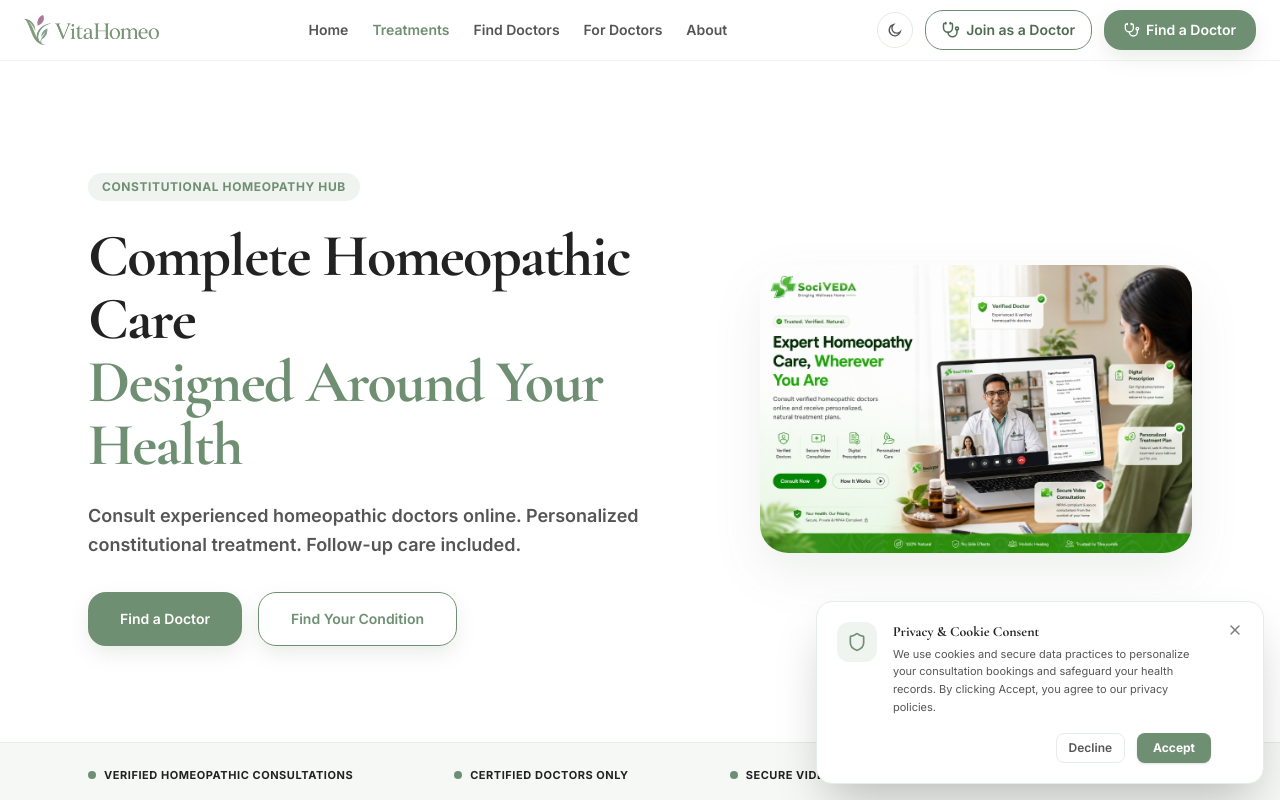
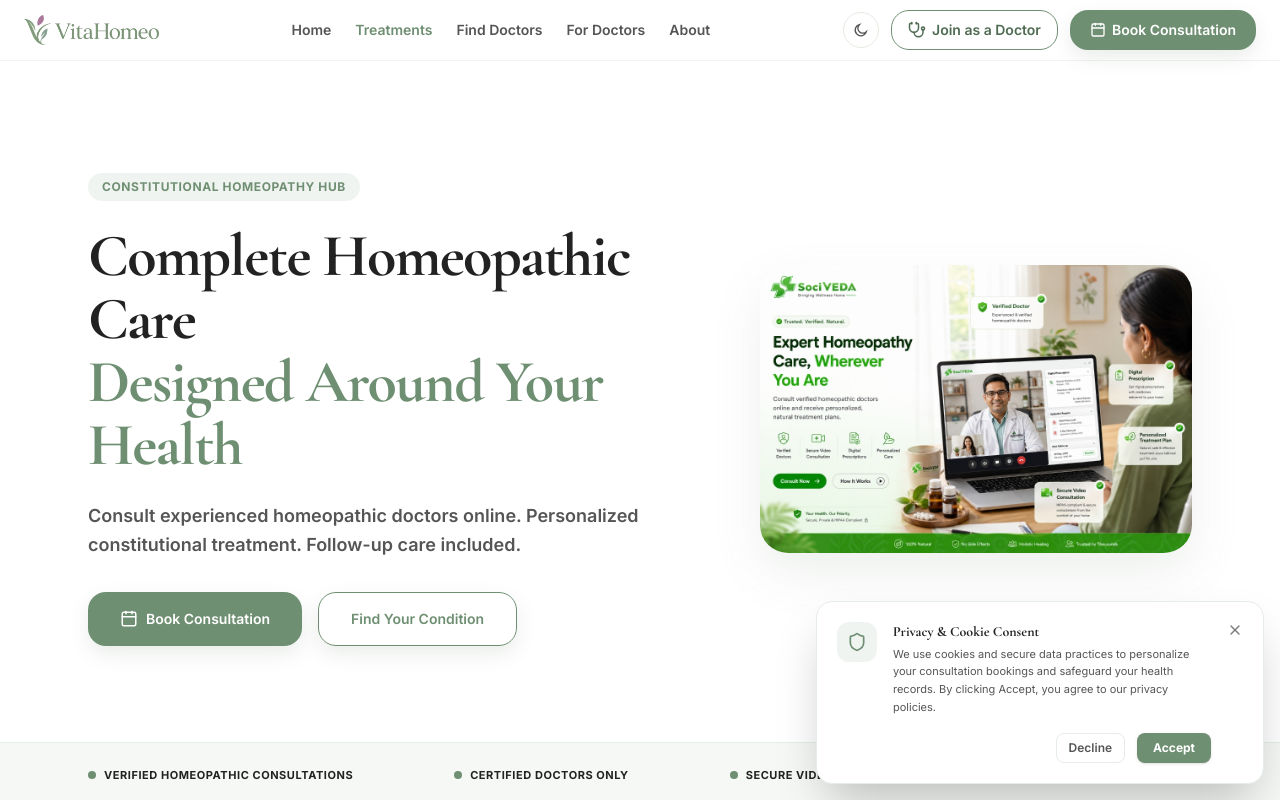
Before and after one commit to vitahomeo15/vitahomeo, a Next.js app: page /treatment in a window 1280 px wide. Shown: the top 800 px of the page. Built offline with nearby package versions, Linux system fonts and the light colour scheme.

Commit message:
Update Find Doctor to Book Consultation and Request Consultation to Book Appointment

```diff
--- a/src/app/doctors/dr-arun-kumar/DoctorProfileClient.tsx
+++ b/src/app/doctors/dr-arun-kumar/DoctorProfileClient.tsx
@@ -365,7 +365,7 @@ export default function DoctorProfileClient({ doctor }: DoctorProfileClientProps
             href="/book"
             className="w-full h-12 bg-gradient-to-r from-brand to-[#0ea98b] text-white font-bold text-sm rounded-xl shadow-md hover:shadow-lg hover:scale-[1.01] active:scale-[0.99] transition-all flex items-center justify-center gap-2 cursor-pointer"
           >
-            <Calendar className="w-4 h-4" /> Request Consultation
+            <Calendar className="w-4 h-4" /> Book Appointment
           </Link>
 
           <p className="text-[10px] text-muted-text dark:text-[#71806c] text-center leading-relaxed font-semibold">
--- a/src/app/doctors/page.tsx
+++ b/src/app/doctors/page.tsx
@@ -130,7 +130,7 @@ export default function DoctorsPage() {
 
                     <div className="flex flex-col gap-2 mt-5 pt-3 border-t border-line-custom/50 dark:border-[#1d2a1a]/50">
                       <Link href="/book" className="w-full h-9 rounded-xl bg-brand hover:bg-brand-hover text-white text-[11px] font-bold flex items-center justify-center transition-all shadow-sm">
-                        Request Consultation
+                        Book Appointment
                       </Link>
                       <Link href="/doctors/dr-arun-kumar" className="w-full h-9 rounded-xl bg-white dark:bg-[#101c0f] text-brand border border-brand/20 dark:border-[#1d2a1a] hover:bg-brand hover:text-white text-[11px] font-bold flex items-center justify-center transition-all shadow-sm">
                         View Profile
--- a/src/app/page.tsx
+++ b/src/app/page.tsx
@@ -179,8 +179,8 @@ export default function Home() {
               <div className="flex flex-col sm:flex-row gap-4 mb-12">
                 <Link href="/doctors"
                   className="px-8 py-4 bg-brand hover:bg-brand-hover text-white font-semibold text-sm rounded-button text-center shadow-button-premium hover:scale-[1.02] transition-all flex items-center justify-center gap-2">
-                  <Stethoscope className="w-4.5 h-4.5" />
-                  Find a Doctor
+                  <Calendar className="w-4.5 h-4.5" />
+                  Book Consultation
                 </Link>
                 <Link href="/join"
                   className="px-8 py-4 bg-white border border-brand text-brand-dark dark:text-white dark:border-white/30 hover:bg-bg-soft font-semibold text-sm rounded-button text-center shadow-button-premium hover:scale-[1.02] transition-all flex items-center justify-center gap-2">
@@ -592,8 +592,8 @@ export default function Home() {
 
             <Link href="/doctors"
               className="inline-flex items-center justify-center gap-2 px-8 py-4 bg-white text-brand hover:bg-[#F5F8F5] font-semibold text-sm rounded-button shadow-button-premium hover:scale-[1.02] transition-all">
-              <Stethoscope className="w-4 h-4" />
-              Find a Doctor
+              <Calendar className="w-4 h-4" />
+              Book Consultation
             </Link>
           </div>
         </section>
--- a/src/app/treatment/page.tsx
+++ b/src/app/treatment/page.tsx
@@ -3,7 +3,7 @@ import Link from "next/link";
 import { Metadata } from "next";
 import { Navbar } from "@/components/Navbar";
 import { Footer } from "@/components/Footer";
-import { Check, ChevronDown, Clock, FileText, ArrowRight, Activity, Video } from "lucide-react";
+import { Check, ChevronDown, Clock, FileText, ArrowRight, Activity, Video, Calendar } from "lucide-react";
 
 export const metadata: Metadata = {
   title: "Homeopathy Treatment Library | VitaHomeo",
@@ -151,7 +151,7 @@ export default function TreatmentHubPage() {
   ];
 
   const processSteps = [
-    { label: "Request Consultation", desc: "Select timings and submit a request slot." },
+    { label: "Book Appointment", desc: "Select timings and submit a request slot." },
     { label: "Share Case History", desc: "Share details on your physical and emotional symptoms." },
     { label: "Video Consultation", desc: "Private video call with the doctor." },
     { label: "Constitutional Analysis", desc: "Doctor evaluates systemic root causes." },
@@ -194,7 +194,8 @@ export default function TreatmentHubPage() {
                   href="/doctors"
                   className="px-8 py-4 bg-brand hover:bg-brand-hover text-white font-semibold text-sm rounded-button text-center shadow-button-premium hover:scale-[1.02] transition-all flex items-center justify-center gap-2 cursor-pointer"
                 >
-                  Find a Doctor
+                  <Calendar className="w-4.5 h-4.5" />
+                  Book Consultation
                 </Link>
                 <a
                   href="#categories"
@@ -460,8 +461,8 @@ export default function TreatmentHubPage() {
               href="/doctors"
               className="px-8 py-3.5 bg-white text-brand hover:bg-[#f4f9f3] active:scale-[0.98] transition-all font-bold text-sm rounded-xl inline-flex items-center gap-1.5 shadow-sm"
             >
-              <Video className="w-4 h-4" />
-              Find a Doctor
+              <Calendar className="w-4 h-4" />
+              Book Consultation
             </Link>
           </div>
         </section>
--- a/src/components/Navbar.tsx
+++ b/src/components/Navbar.tsx
@@ -92,13 +92,13 @@ export function Navbar() {
               Join as a Doctor
             </Link>
 
-            {/* Find a Doctor button */}
+            {/* Book Consultation button */}
             <Link
               href="/doctors"
               className="hidden md:inline-flex items-center justify-center h-10 px-5 rounded-button text-sm font-semibold text-white bg-brand hover:bg-brand-hover shadow-button-premium active:scale-[0.98] transition-all gap-1.5"
             >
-              <Stethoscope className="w-4 h-4" />
-              Find a Doctor
+              <Calendar className="w-4 h-4" />
+              Book Consultation
             </Link>
 
             {/* Mobile Menu trigger */}
@@ -153,8 +153,8 @@ export function Navbar() {
                 onClick={() => setMenuOpen(false)}
                 className="w-full flex items-center justify-center h-11 rounded-button font-semibold text-white bg-brand hover:bg-brand-hover shadow-button-premium gap-1.5"
               >
-                <Stethoscope className="w-4 h-4" />
-                Find a Doctor
+                <Calendar className="w-4 h-4" />
+                Book Consultation
               </Link>
             </div>
           </div>
--- a/src/components/PatientBookingForm.tsx
+++ b/src/components/PatientBookingForm.tsx
@@ -136,7 +136,7 @@ export function PatientBookingForm() {
             onClick={() => setStatus("idle")}
             className="text-xs text-muted-text dark:text-[#71806c] hover:underline font-bold py-1.5 cursor-pointer"
           >
-            Request Another Consultation
+            Book Another Appointment
           </button>
         </div>
       </div>
@@ -146,7 +146,7 @@ export function PatientBookingForm() {
   return (
     <div className="bg-white dark:bg-[#101c0f] border border-[#e3eae0] dark:border-[#1d2a1a] rounded-[28px] p-6 md:p-8 shadow-lg max-w-2xl mx-auto transition-colors duration-300">
       <div className="mb-6">
-        <h2 className="text-xl md:text-2xl font-black text-ink dark:text-white mb-2">Request Consultation</h2>
+        <h2 className="text-xl md:text-2xl font-black text-ink dark:text-white mb-2">Book Appointment</h2>
         <p className="text-xs md:text-sm text-body-text dark:text-[#aebba8] font-semibold leading-relaxed">
           Provide your details below to request an online homeopathy consultation. Your medical details are handled securely.
         </p>
@@ -314,7 +314,7 @@ export function PatientBookingForm() {
               Sending Request...
             </>
           ) : (
-            "Request Consultation"
+            "Book Appointment"
           )}
         </button>
 
```
